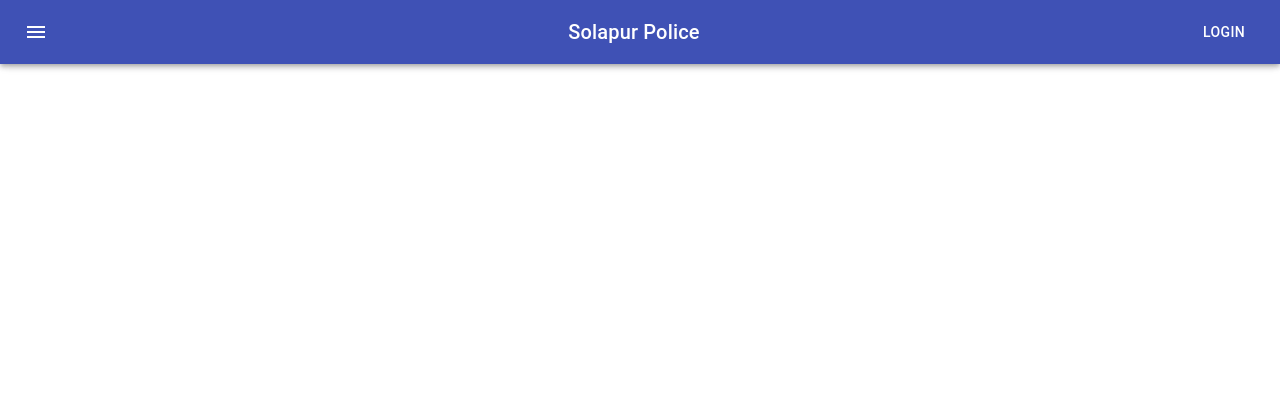
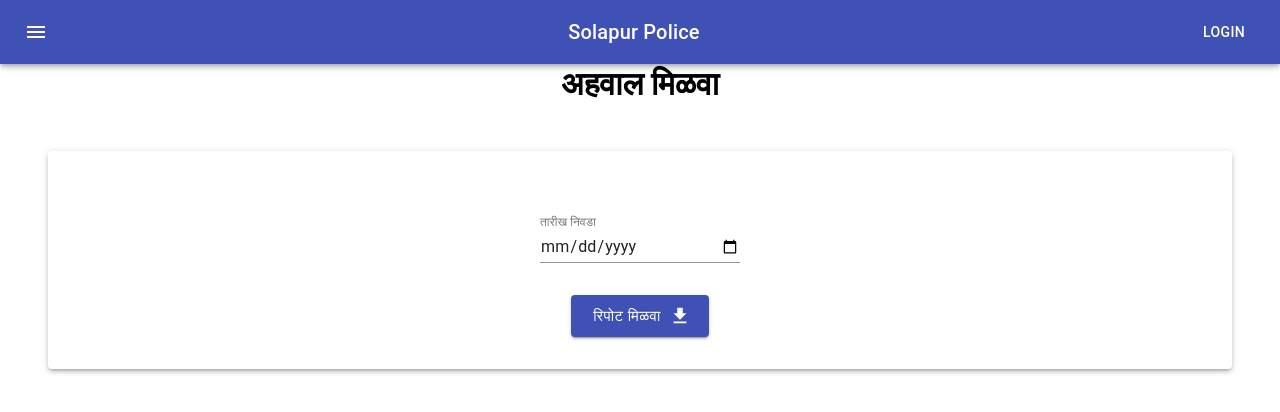
Before and after one commit to omkargaikwad23/solapur-police-transfer, a React (Create React App) app: page /getReport in a window 1280 px wide. Shown: the top 412 px of the page. Built offline with nearby package versions, Linux system fonts and the light colour scheme.

Commit message:
get report page

```diff
--- a/src/App.js
+++ b/src/App.js
@@ -1,4 +1,5 @@
 import "./App.css";
+import GetReport from "./Pages/GetReport/GetReport"
 import PoliceStation from './Pages/PoliceStation/PoliceStation'
 import Replaceable from './Pages/ReplaceableEmp/ReplaceableEmp'
 import PoliceReport from './Pages/PoliceReport/PoliceReport'
@@ -38,6 +39,9 @@
           <Route exact path="/emptyPos">
             <EmptyPosInfo/>
           </Route>
+          <Route exact path="/getReport">
+            <GetReport/>
+          </Route>
         </Switch>
       </div>
     </Router>
--- /dev/null
+++ b/src/Pages/GetReport/GetReport.js
@@ -0,0 +1,63 @@
+import React from 'react';
+import { makeStyles } from '@material-ui/core/styles';
+import TextField from '@material-ui/core/TextField';
+import Button from '@material-ui/core/Button';
+import Paper from '@material-ui/core/Paper'
+import GetAppIcon from '@material-ui/icons/GetApp';
+
+const useStyles = makeStyles((theme) => ({
+  root: {
+    margin: theme.spacing(6),
+    padding: theme.spacing(4)
+
+  },
+  container: {
+    alignItems: 'center',
+    margin: theme.spacing(4),
+
+  },
+  textField: {
+    marginLeft: theme.spacing(1),
+    marginRight: theme.spacing(1),
+    width: 200,
+  },
+  Paper: {
+    width: '400',
+    height: '500'
+  }
+}));
+
+export default function () {
+
+  const classes = useStyles();
+
+  return (
+    <div>
+      <h1>अहवाल मिळवा</h1>
+
+      <Paper className={classes.root} elevation={3}>
+        <form className={classes.container} noValidate>
+          <TextField
+            id="date"
+            label="तारीख निवडा"
+            type="date"
+            variant="standard"
+            defaultValue={new Date().getDate() + "-" + (new Date().getMonth() + 1) + "-" + new Date().getFullYear()}
+            className={classes.textField}
+            InputLabelProps={{
+              shrink: true,
+            }}
+          />
+        </form>
+
+        <Button
+          size="large"
+          variant="contained"
+          color="primary"
+          endIcon={<GetAppIcon/>}>
+          रिपोट मिळवा
+        </Button>
+      </Paper>
+    </div>
+  )
+}
```
